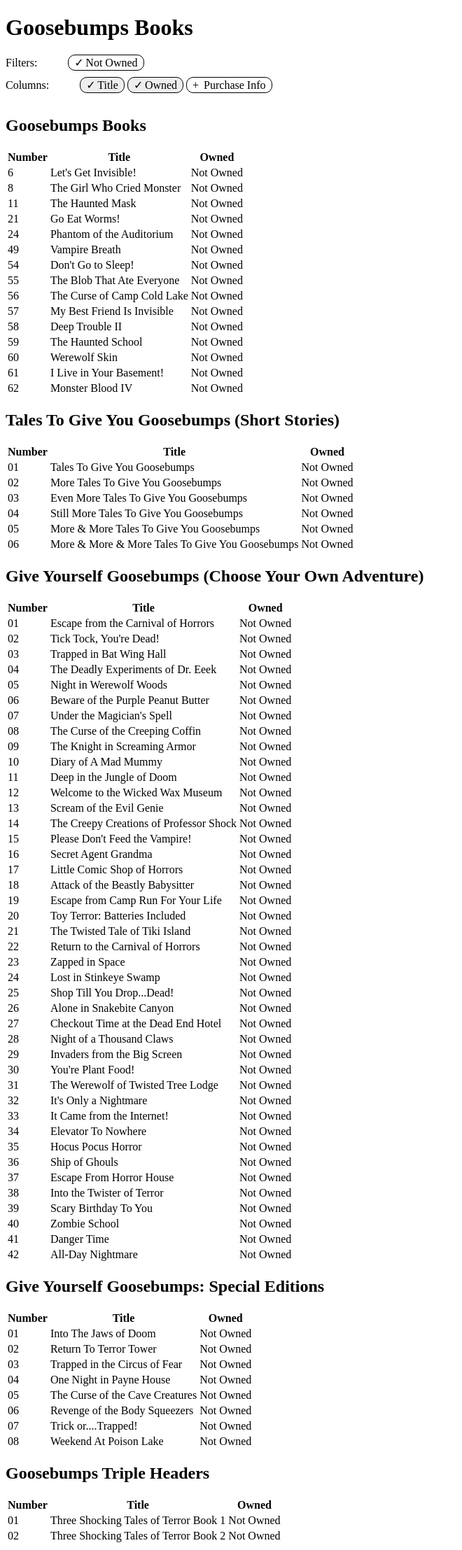
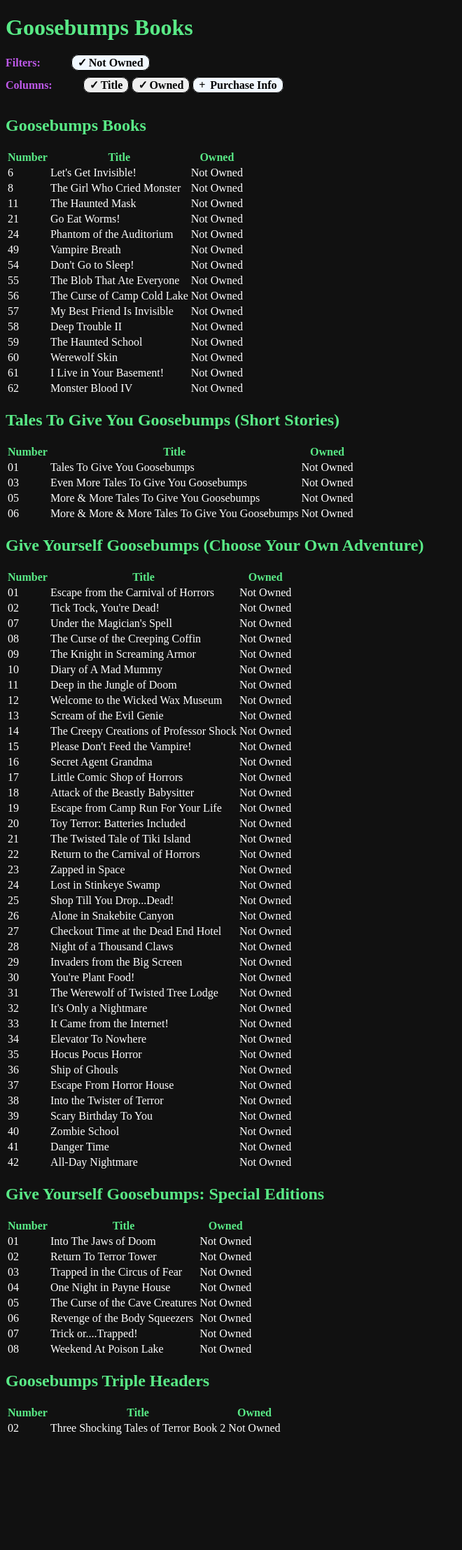
Before and after one commit to brgibson/www, a Jekyll site: the page built from goosebumps/index.html, in a window 1280 px wide. Shown: the whole page at 70% size, without its empty margins (0-660 px from the left). Built offline with Jekyll 4.4.1, drawn with Linux system fonts in a browser that asks for light colours; after the commit the page ends 2061 px from its top, so only the background shows below that.

Commit message:
goosebumps - updating colors - updating other sets of books true/false

```diff
--- a/_includes/chords/checkbox-interaction-css.html
+++ b/_includes/chords/checkbox-interaction-css.html
@@ -1,4 +1,4 @@
-#{{include.name}} ~ form label[for="{{include.name}}"] { content: '+ ' ; background-color: initial; }
+#{{include.name}} ~ form label[for="{{include.name}}"] { content: '+ ' }
 #{{include.name}} ~ form label[for="{{include.name}}"]:before { content: '+ '}
 #{{include.name}}:checked ~ form label[for="{{include.name}}"]:before { content: '✓ '}
 
--- a/goosebumps/index.html
+++ b/goosebumps/index.html
@@ -10,6 +10,14 @@
 description: List of Goosebumps Books that I own and where I got them from.
 ---
 <style>
+    :root {
+        background-color: #111;
+        color: #fff;
+    }
+    h1, h2, th { color: #59e986;}
+    section { color: #be59e9; font-weight: bold; }
+    label { background-color: #eee; }
+
     h1 { margin-bottom: .5em; }
     .chord { font-family: "Courier New",serif; }
 
```
Also changed, not shown: _data/goosebumps.json.
